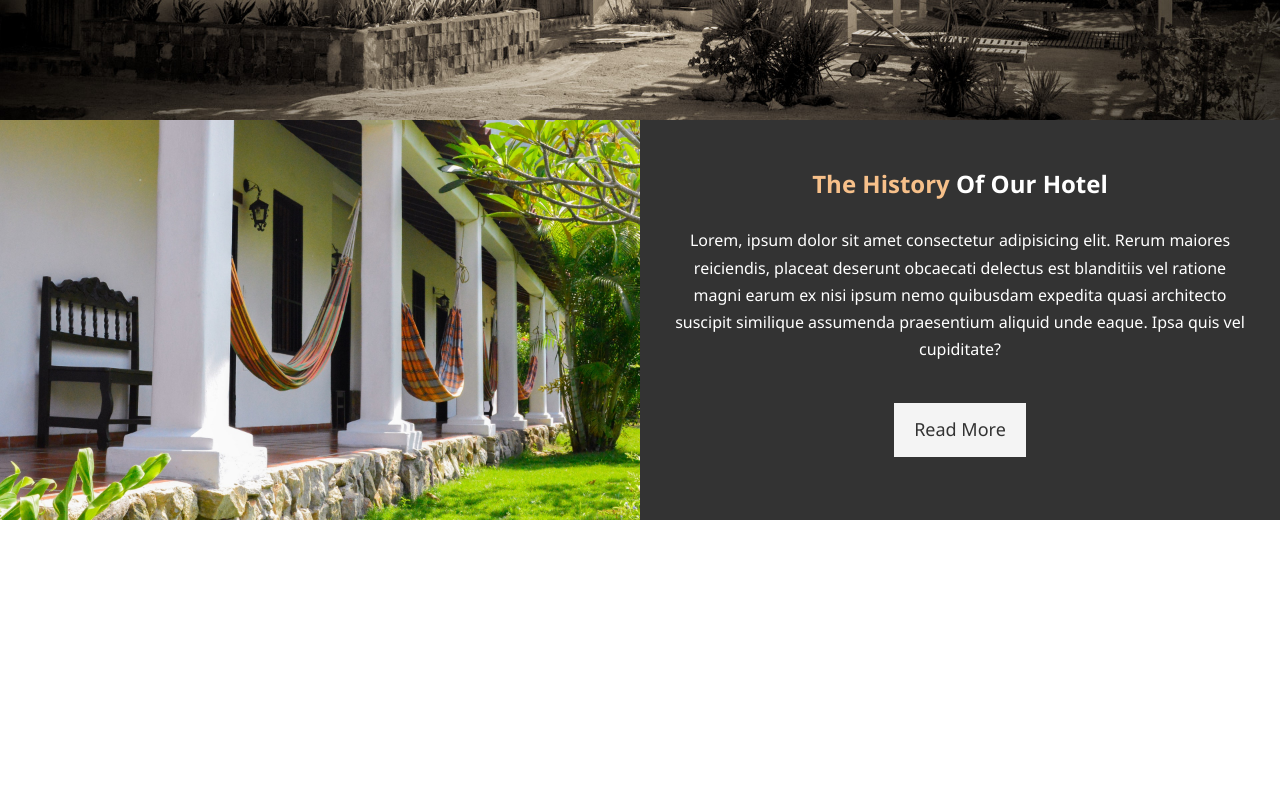
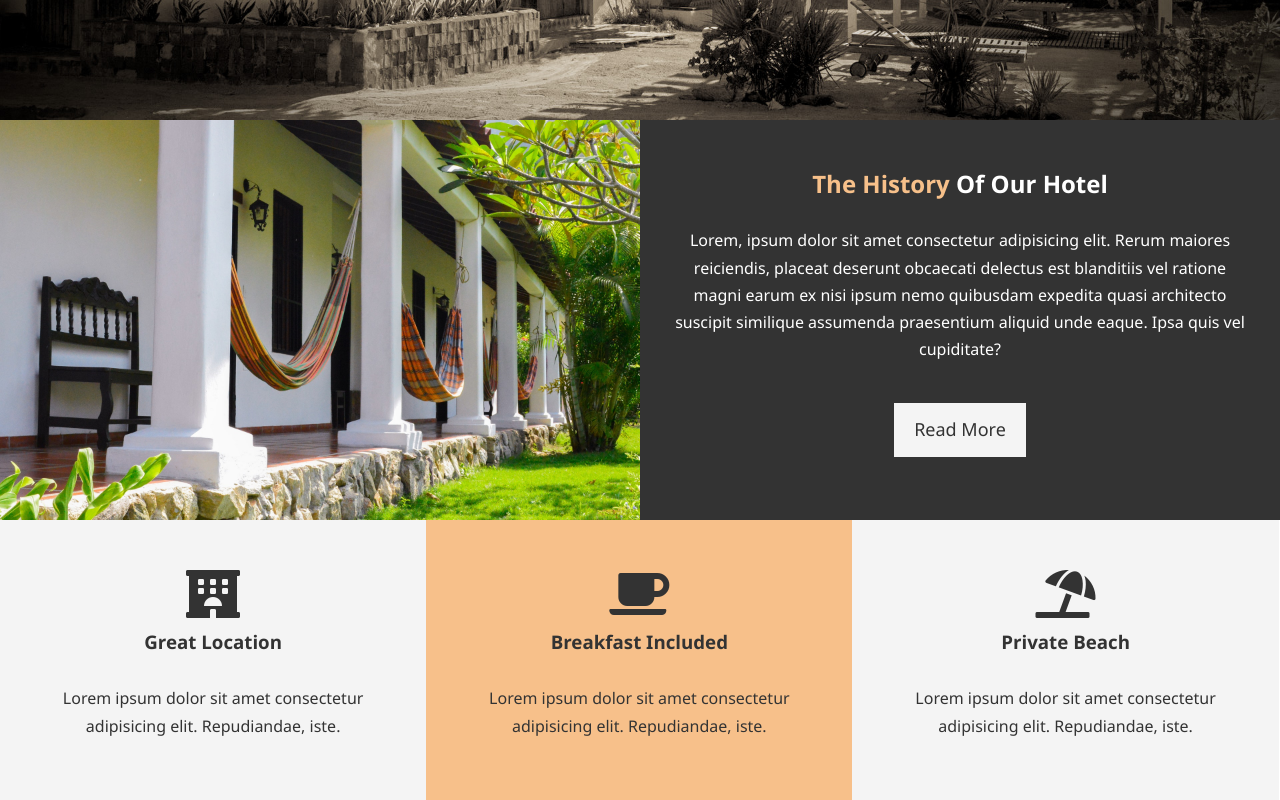
Before and after one commit to jt227b/Bernotti-Hotel, a plain HTML site: page index.html in a window 1280 px wide. Shown: the part 547-1347 px from the top of the page. Before the commit the page ends 1067 px from the top, so only its background shows below. Drawn offline with Linux system fonts and the light colour scheme.

Commit message:
Added features section

```diff
--- a/CSS/style.css
+++ b/CSS/style.css
@@ -80,8 +80,8 @@ p {
 }
 
 .bg-primary {
-     background: #333;
-     color: #f7c08a;
+     background: #f7c08a;
+     color: #333;
 }
 
 /* Navbar */
@@ -178,3 +178,18 @@ p {
 #home-info .info-content p {
      padding-bottom: 30px;
 }
+
+
+
+
+/* Features */
+.box {
+     float: left;
+     width: 33.3%;
+     padding: 50px;
+     text-align: center;
+}
+
+.box i {
+     margin-bottom: 10px;
+}
--- a/index.html
+++ b/index.html
@@ -8,6 +8,9 @@
      <!-- Add meta tags -->
      <meta name="description" content="Welcome to the Bernotti Hotel in beautiful Gran Roque, Venezuela">
      <meta name="keywords" content="Jose G Torres, jt227b, hotel, bnb">
+     <!-- Font Awesome added -->
+     <link rel="stylesheet" href="https://use.fontawesome.com/releases/v5.9.0/css/all.css"
+          integrity="sha384-i1LQnF23gykqWXg6jxC2ZbCbUMxyw5gLZY6UiUS98LYV5unm8GWmfkIS6jqJfb4E" crossorigin="anonymous">
      <link rel="stylesheet" href="./CSS/style.css">
      <title>Bernotti Hotel | Welcome</title>
 </head>
@@ -50,6 +53,24 @@
           </div>
      </section>
 
+     <section id="features">
+          <div class="box bg-light">
+               <i class="fas fa-hotel fa-3x"></i>
+               <h3>Great Location</h3>
+               <p>Lorem ipsum dolor sit amet consectetur adipisicing elit. Repudiandae, iste.</p>
+          </div>
+          <div class="box bg-primary">
+               <i class="fas fa-coffee fa-3x"></i>
+               <h3>Breakfast Included</h3>
+               <p>Lorem ipsum dolor sit amet consectetur adipisicing elit. Repudiandae, iste.</p>
+          </div>
+          <div class="box bg-light">
+               <i class="fas fa-umbrella-beach fa-3x"></i>
+               <h3>Private Beach</h3>
+               <p>Lorem ipsum dolor sit amet consectetur adipisicing elit. Repudiandae, iste.</p>
+          </div>
+     </section>
+
 
 </body>
 
```
